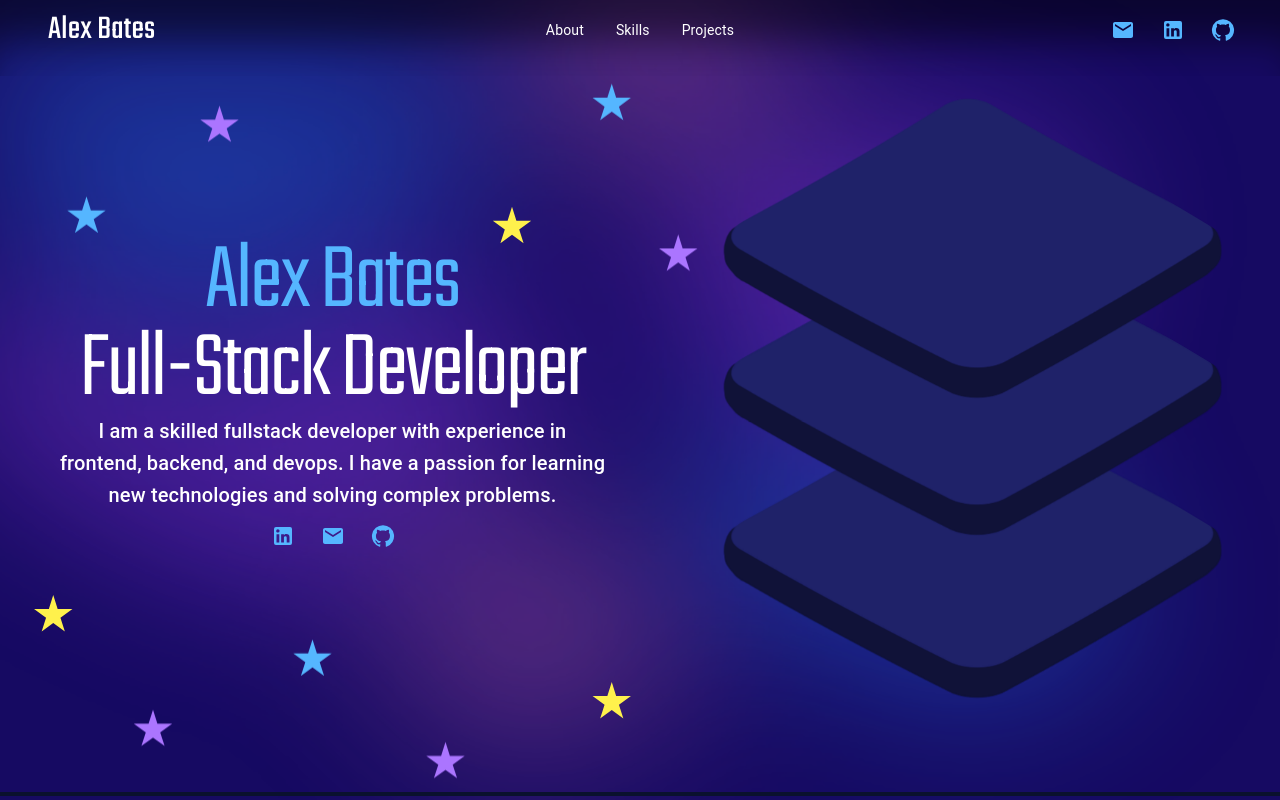
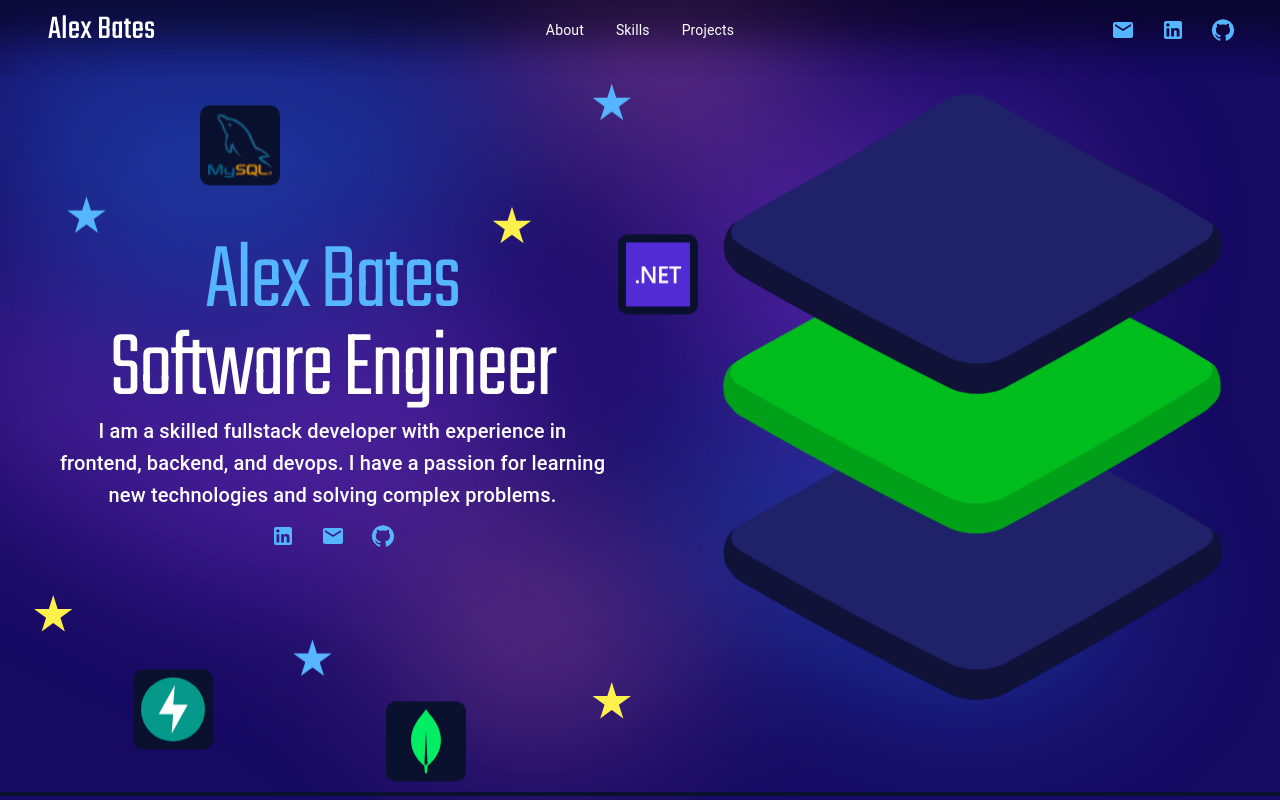
Before and after one commit to alexbatesdev/my-first-portfolio-site, a React (Vite) app: page / in a window 1280 px wide. Shown: the top 800 px of the page. Built offline with nearby package versions, Linux system fonts and the light colour scheme.

Commit message:
Added a passive animation to the hero banner

```diff
--- a/src/components/FrontScreen.jsx
+++ b/src/components/FrontScreen.jsx
@@ -1,4 +1,4 @@
-import React from 'react';
+import React, { useMemo } from 'react';
 import MouseFollowEffect from './HexGlow';
 import IndexTopBar from './IndexTopBar';
 import { Typography, useTheme } from '@mui/material';
@@ -10,6 +10,7 @@ import LinkedInIcon from '@mui/icons-material/LinkedIn';
 const FrontScreen = () => {
     const theme = useTheme();
     const [slabHover, setSlabHover] = React.useState(0);
+    const [isHovering, setIsHovering] = React.useState(false);
 
     const techCardStyle = (position, active) => {
         let style = {
@@ -29,6 +30,28 @@ const FrontScreen = () => {
         if (active) style['backgroundColor'] = theme.palette.background.alternate;
         return style;
     }
+
+    React.useEffect(() => {
+        const cycleIds = [0, 1, 2, 3];
+        let index = slabHover;
+        const intervalId = setInterval(() => {
+            if (!isHovering) {
+                setSlabHover(cycleIds[index]);
+                index = (index + 1) % cycleIds.length;
+            }
+        }, 2500);
+
+        return () => clearInterval(intervalId);
+    }, [isHovering]);
+
+    const handleMouseEnter = (id) => {
+        setIsHovering(true);
+        setSlabHover(id);
+    };
+
+    const handleMouseLeave = () => {
+        setIsHovering(false);
+    };
 
     return (
         <div
@@ -94,9 +117,9 @@ const FrontScreen = () => {
                     backgroundColor: theme.palette.tertiary.main,
                     animation: 'floatBackend 5s ease-in-out infinite'
                 },
-                    slabHover === 2
+                    slabHover === 1 || slabHover == 3
                 )}>
-                    {slabHover === 2 && <img src='mysql.webp' style={{
+                    {(slabHover === 1 || slabHover == 3) && <img src='mysql.webp' style={{
                         width: '80%',
                         aspectRatio: '1/1',
                     }} />}
@@ -108,9 +131,9 @@ const FrontScreen = () => {
                     backgroundColor: theme.palette.tertiary.main,
                     animation: 'floatBackend 5s ease-in-out infinite'
                 },
-                    slabHover === 2
+                    slabHover === 1 || slabHover == 3
                 )}>
-                    {slabHover === 2 && <img src='dotnet-logo.svg' style={{
+                    {(slabHover === 1 || slabHover == 3) && <img src='dotnet-logo.svg' style={{
                         width: '80%',
                         aspectRatio: '1/1',
                     }} />}
@@ -121,9 +144,9 @@ const FrontScreen = () => {
                     backgroundColor: theme.palette.primary.main,
                     animation: 'floatFrontend 8s ease-in-out infinite',
                 },
-                    slabHover === 1
+                    slabHover === 0 || slabHover == 3
                 )}>
-                    {slabHover === 1 && <img src='node-js.svg' style={{
+                    {(slabHover === 0 || slabHover == 3) && <img src='node-js.svg' style={{
                         width: '80%',
                         aspectRatio: '1/1',
                     }} />}
@@ -134,9 +157,9 @@ const FrontScreen = () => {
                     backgroundColor: theme.palette.secondary.main,
                     animation: 'floatDevops 6s ease-in-out infinite',
                 },
-                    slabHover === 3
+                    slabHover === 2 || slabHover == 3
                 )}>
-                    {slabHover === 3 && <img src='aws.svg' style={{
+                    {(slabHover === 2 || slabHover == 3) && <img src='aws.svg' style={{
                         width: '80%',
                         aspectRatio: '1/1',
                     }} />}
@@ -147,9 +170,9 @@ const FrontScreen = () => {
                     backgroundColor: theme.palette.secondary.main,
                     animation: 'floatDevops 6s ease-in-out infinite',
                 },
-                    slabHover === 3
+                    slabHover === 2 || slabHover == 3
                 )}>
-                    {slabHover === 3 && <img src='docker-mark-blue.svg' style={{
+                    {(slabHover === 2 || slabHover == 3) && <img src='docker-mark-blue.svg' style={{
                         width: '80%',
                         aspectRatio: '1/1',
                     }} />}
@@ -160,9 +183,9 @@ const FrontScreen = () => {
                     backgroundColor: theme.palette.secondary.main,
                     animation: 'floatDevops 6s ease-in-out infinite',
                 },
-                    slabHover === 3
+                    slabHover === 2 || slabHover == 3
                 )}>
-                    {slabHover === 3 && <img src='k8s.svg' style={{
+                    {(slabHover === 2 || slabHover == 3) && <img src='k8s.svg' style={{
                         width: '80%',
                         aspectRatio: '1/1',
                     }} />}
@@ -173,9 +196,9 @@ const FrontScreen = () => {
                     backgroundColor: theme.palette.tertiary.main,
                     animation: 'floatBackend 5s ease-in-out infinite'
                 },
-                    slabHover === 2
+                    slabHover === 1 || slabHover == 3
                 )}>
-                    {slabHover === 2 && <img src='fastapi.svg' style={{
+                    {(slabHover === 1 || slabHover == 3) && <img src='fastapi.svg' style={{
                         width: '80%',
                         aspectRatio: '1/1',
                     }} />}
@@ -186,9 +209,9 @@ const FrontScreen = () => {
                     backgroundColor: theme.palette.tertiary.main,
                     animation: 'floatBackend 5s ease-in-out infinite'
                 },
-                    slabHover === 2
+                    slabHover === 1 || slabHover == 3
                 )}>
-                    {slabHover === 2 && <img src='mongodb.svg' style={{
+                    {(slabHover === 1 || slabHover == 3) && <img src='mongodb.svg' style={{
                         width: '80%',
                         aspectRatio: '1/1',
                     }} />}
@@ -199,9 +222,9 @@ const FrontScreen = () => {
                     backgroundColor: theme.palette.primary.main,
                     animation: 'floatFrontend 8s ease-in-out infinite',
                 },
-                    slabHover === 1
+                    slabHover === 0 || slabHover == 3
                 )}>
-                    {slabHover === 1 && <img src='next-js.svg' style={{
+                    {(slabHover === 0 || slabHover == 3) && <img src='next-js.svg' style={{
                         width: '80%',
                         aspectRatio: '1/1',
                     }} />}
@@ -212,9 +235,9 @@ const FrontScreen = () => {
                     backgroundColor: theme.palette.primary.main,
                     animation: 'floatFrontend 8s ease-in-out infinite',
                 },
-                    slabHover === 1
+                    slabHover === 0 || slabHover == 3
                 )}>
-                    {slabHover === 1 && <img src='react.svg' style={{
+                    {(slabHover === 0 || slabHover == 3) && <img src='react.svg' style={{
                         width: '80%',
                         aspectRatio: '1/1',
                     }} />}
@@ -231,22 +254,22 @@ const FrontScreen = () => {
                     <span style={{
                         display: slabHover == 0 ? 'inline-block' : 'none',
                     }}>
-                        Full-Stack Developer
+                        Front-End Developer
                     </span>
                     <span style={{
                         display: slabHover == 1 ? 'inline-block' : 'none',
                     }}>
-                        Front-End Developer
+                        Software Engineer
                     </span>
                     <span style={{
                         display: slabHover == 2 ? 'inline-block' : 'none',
                     }}>
-                        Software Engineer
+                        DevOps Engineer
                     </span>
                     <span style={{
                         display: slabHover == 3 ? 'inline-block' : 'none',
                     }}>
-                        DevOps Engineer
+                        Full-Stack Developer
                     </span>
                     <span style={{ display: 'none' }}>
                         Back-End Developer
@@ -279,8 +302,7 @@ const FrontScreen = () => {
                 alignItems: 'center',
                 flexGrow: 1,
             }}>
-                <img src={slabHover === 1 ? '/activeBlueSlab.png' : '/inactiveBlueSlab.png'}
-                    id='frontend-slab'
+                <div
                     style={{
                         width: '500px',
                         animation: 'floatFrontend 6s ease-in-out infinite',
@@ -289,23 +311,57 @@ const FrontScreen = () => {
                         zIndex: 3,
                         clipPath: 'polygon(45% 0, 55% 0, 100% 45%, 100% 60%, 55% 100%, 45% 100%, 0 60%, 0 45%)',
                     }}
-                    onMouseEnter={() => setSlabHover(1)}
-                    onMouseLeave={() => setSlabHover(0)}
+                    onMouseEnter={() => handleMouseEnter(0)}
+                    onMouseLeave={handleMouseLeave}
+                >
+                    <img src={'/activeBlueSlab.png'}
+                        style={{
+                            width: '500px',
+                            transition: 'opacity 0.3s ease-in-out',
+                            opacity: slabHover == 0 || slabHover == 3 ? 1 : 0,
+                        }}
                     />
-                <img src={slabHover === 2 ? '/activeGreenSlab.png' : '/inactiveBlueSlab.png'}
-                    id='backend-slab'
+                    <img src={'/inactiveBlueSlab.png'}
+                        style={{
+                            width: '500px',
+                            position: 'absolute',
+                            top: 0,
+                            left: 0,
+                            transition: 'opacity 0.3s ease-in-out',
+                            opacity: slabHover == 0 || slabHover == 3 ? 0 : 1,
+                        }}
+                    />
+                </div>
+                <div
                     style={{
                         width: '500px',
                         animation: 'floatBackend 4s ease-in-out infinite',
                         zIndex: 2,
+                        position: 'relative',
                         clipPath: 'polygon(45% 0, 55% 0, 100% 45%, 100% 60%, 55% 100%, 45% 100%, 0 60%, 0 45%)',
                     }}
-                    onMouseEnter={() => setSlabHover(2)}
-                    onMouseLeave={() => setSlabHover(0)}
+                    onMouseEnter={() => handleMouseEnter(1)}
+                    onMouseLeave={handleMouseLeave}
+                >
+                    <img src={'/activeGreenSlab.png'}
+                        style={{
+                            width: '500px',
+                            transition: 'opacity 0.3s ease-in-out',
+                            opacity: slabHover == 1 || slabHover == 3 ? 1 : 0,
+                        }}
                     />
-                <img src={slabHover === 3 ? '/activeRedSlab.png' : '/inactiveBlueSlab.png'}
-                    id='devops-slab'
+                    <img src={'/inactiveBlueSlab.png'}
                         style={{
+                            width: '500px',
+                            position: 'absolute',
+                            top: 0,
+                            left: 0,
+                            transition: 'opacity 0.3s ease-in-out',
+                            opacity: slabHover == 1 || slabHover == 3 ? 0 : 1,
+                        }}
+                    />
+                </div>
+                <div style={{
                     width: '500px',
                     animation: 'floatDevops 5s ease-in-out infinite',
                     position: 'relative',
@@ -313,9 +369,29 @@ const FrontScreen = () => {
                     zIndex: 1,
                     clipPath: 'polygon(45% 0, 55% 0, 100% 45%, 100% 60%, 55% 100%, 45% 100%, 0 60%, 0 45%)',
                 }}
-                    onMouseEnter={() => setSlabHover(3)}
-                    onMouseLeave={() => setSlabHover(0)}
+                    onMouseEnter={() => handleMouseEnter(2)}
+                    onMouseLeave={handleMouseLeave}
+                >
+                    <img src={'/activeRedSlab.png'}
+                        style={{
+                            width: '500px',
+                            zIndex: 1,
+                            transition: 'opacity 0.3s ease-in-out',
+                            opacity: slabHover == 2 || slabHover == 3 ? 1 : 0,
+                        }}
                     />
+                    <img src={'/inactiveBlueSlab.png'}
+                        style={{
+                            width: '500px',
+                            zIndex: 1,
+                            position: 'absolute',
+                            top: 0,
+                            left: 0,
+                            transition: 'opacity 0.3s ease-in-out',
+                            opacity: slabHover == 2 || slabHover == 3 ? 0 : 1,
+                        }}
+                    />
+                </div>
             </div>
         </div>
     );
```
Lines whose indentation alone changed are shown as unchanged.
